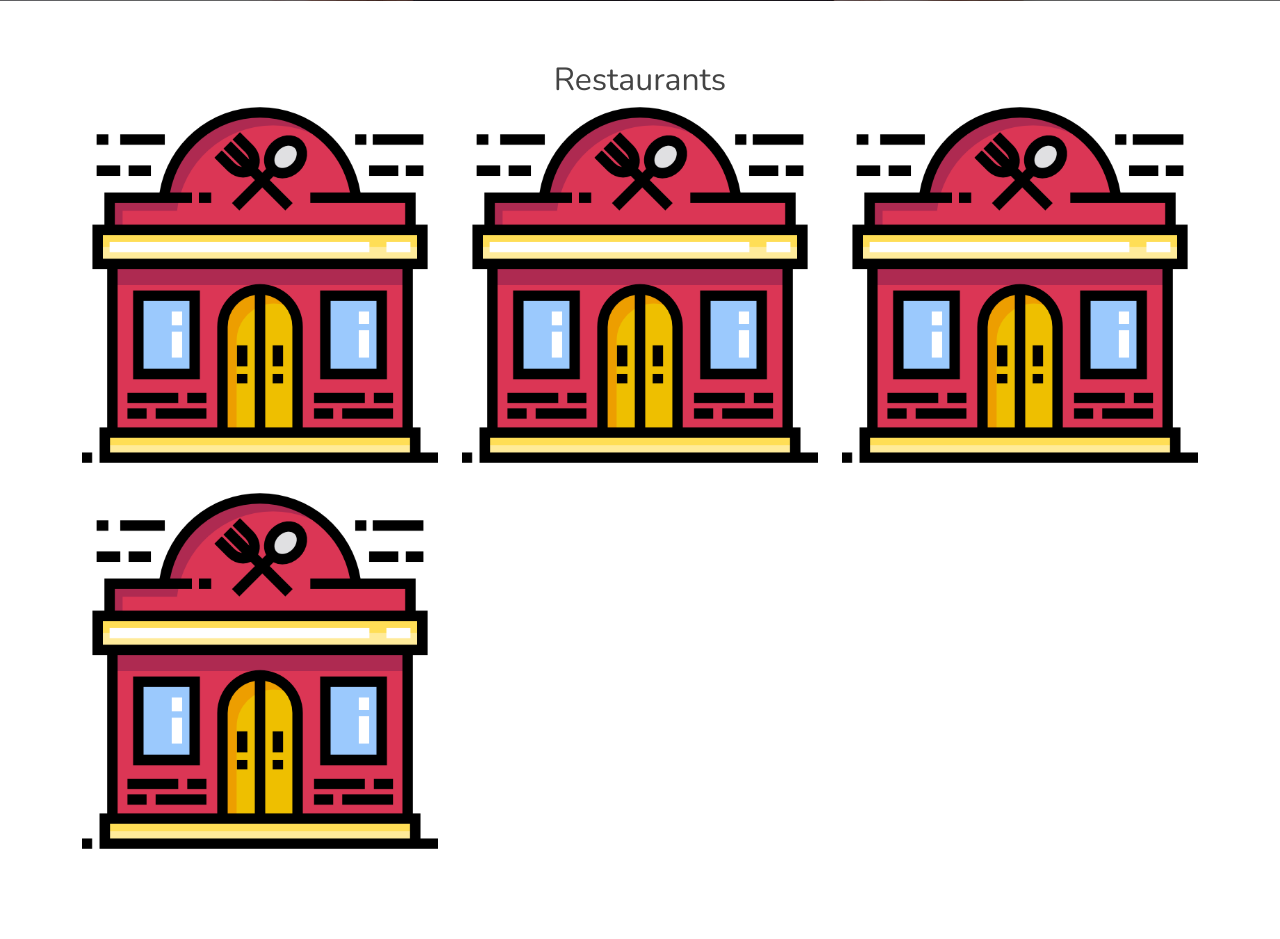
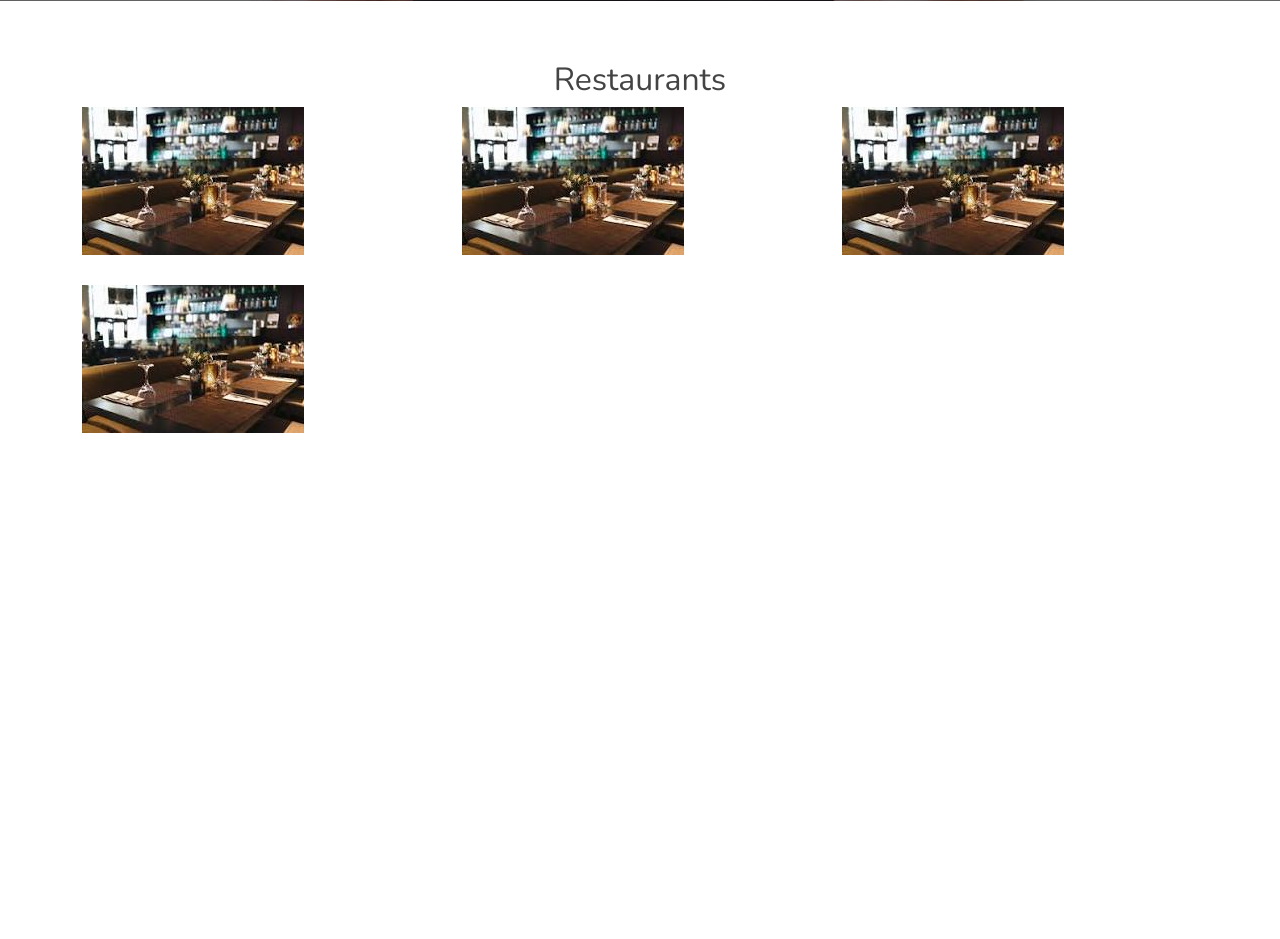
Before and after one commit to Parthkoringa/food_ordering, a Django app: page /home/ in a window 1280 px wide. Shown: the part 799-1738 px from the top of the page. After the commit the page ends 1232 px from the top, so only its background shows below. Run offline with Django 4.2, Linux system fonts and the light colour scheme; a user stored in the database is signed in; data comes from the database, SQL or seed files in the repository; both versions use the stored data as it was after the commit; some libraries are stand-ins or nearby versions.

Commit message:
final
final

```diff
--- a/food_ordering-main/OFOS/templates/home.html
+++ b/food_ordering-main/OFOS/templates/home.html
@@ -77,11 +77,11 @@
         <div class="row portfolio-container">
           {% for i in restaurants %}
           <div class="col-lg-4 col-md-6 portfolio-item filter-app">
-            <img src="{% static 'assets/img/portfolio/restaurant.png' %}" class="img-fluid" alt="">
+            <img src="{% static 'assets/img/portfolio/images.jpeg' %}" class="img-fluid" alt="">
             <div class="portfolio-info">
               <h4><a style="color: antiquewhite;" href="{% url 'login:rest_prod' i.id %}"><h1>{{ i.username }}</h1></a></h4>
               <p>{{ i.address }}</p>
-              <a href="{% static 'assets/img/portfolio/restaurant.png' %}" data-gallery="portfolioGallery" class="portfolio-lightbox preview-link" title="App 1"><i class="bx bx-plus"></i></a>
+              <a href="{% static 'assets/img/portfolio/food_5hj3p3y.png' %}" data-gallery="portfolioGallery" class="portfolio-lightbox preview-link" title="App 1"><i class="bx bx-plus"></i></a>
               <a href="{% url 'login:home' %}" class="details-link" title="More Details"><i class="bx bx-link"></i></a>
             </div>
           </div>
```
Also changed, not shown: food_ordering-main/OFOS/db.sqlite3.
